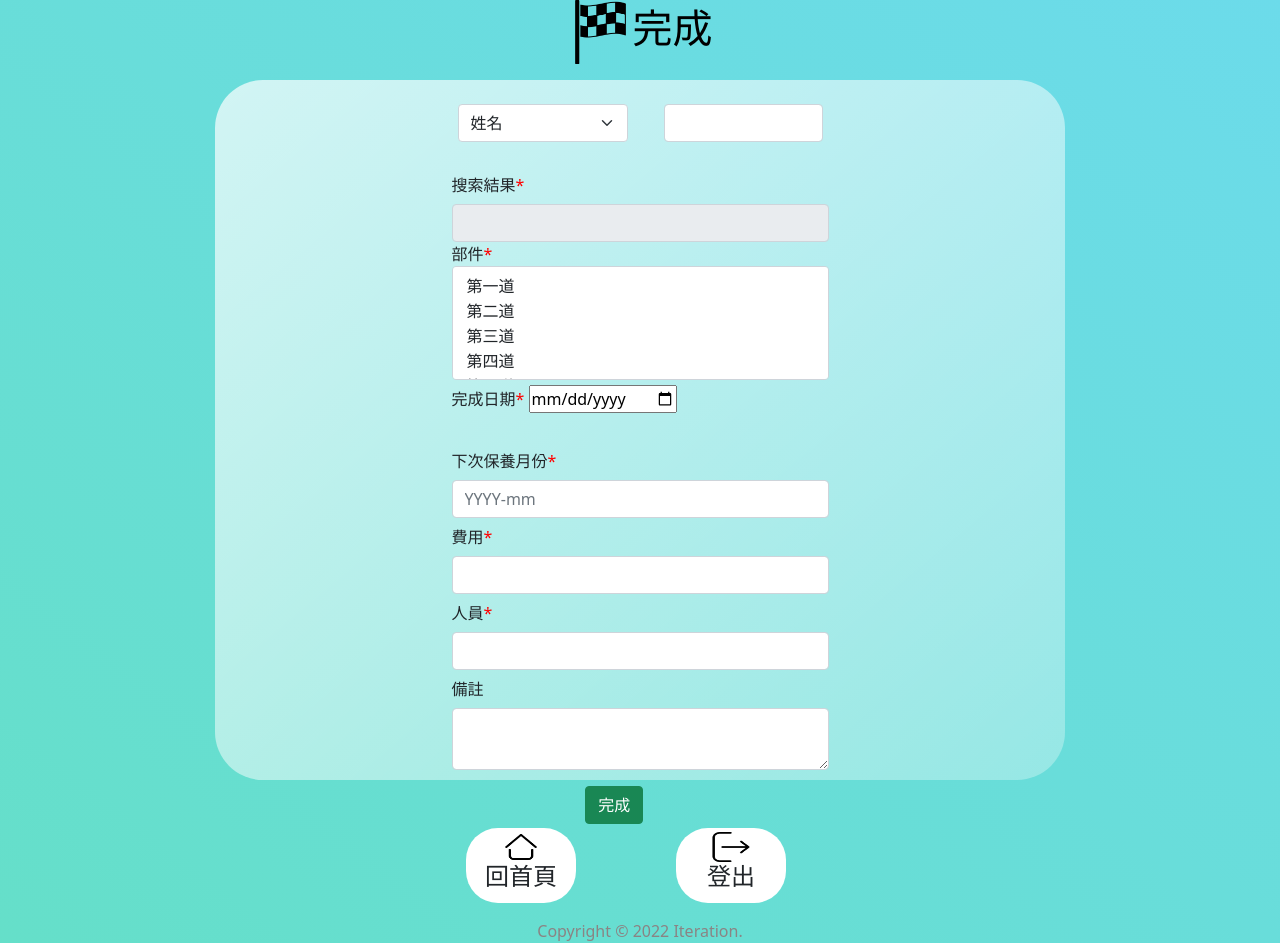
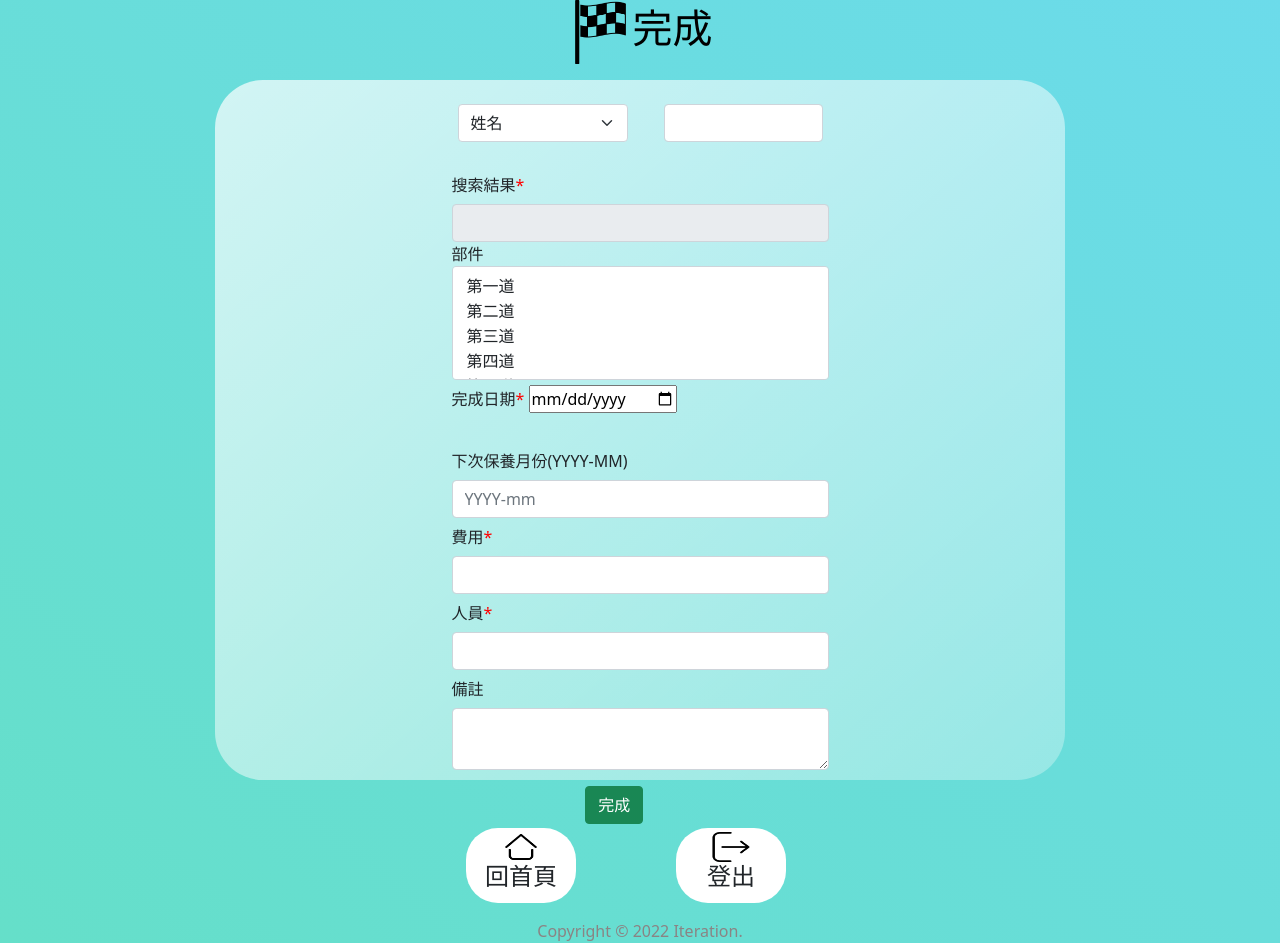
Before and after one commit to Timothychen00/linebot1, a Flask app: template Project/templates/finish.html in a window 1280 px wide. Shown: the part 49-992 px from the top of the page. Run offline with Flask 2, Linux system fonts and the light colour scheme; the template is opened without the code that fills it: values that come from a table or form of the project are taken from there, others are empty.

Commit message:
下次保養月份預定

```diff
--- a/Project/forms.py
+++ b/Project/forms.py
@@ -11,7 +11,7 @@ class FinishForm(FlaskForm):#used to finish the
     state=TextField("搜索結果",validators=[InputRequired(),AnyOf(['找到一個結果'],message='請先選擇正確的用戶')])
     component=SelectMultipleField("部件",choices=[("A",'第一道'),("B",'第二道'),("C",'第三道'),("D",'第四道'),("E",'第五道'),("F",'第六道')])
     finish_time=DateField('完成日期',validators=[InputRequired("請輸入完成日期")])
-    next_time=TextField('下次保養月份',validators=[InputRequired(),Regexp("\d\d\d\d-\d\d",message="請輸入 YYYY-mm 格式的月份")])
+    next_time=TextField('下次保養月份',validators=[Regexp("\d\d\d\d-\d\d",message="請輸入 YYYY-mm 格式的月份")])
     person=TextField('人員',validators=[InputRequired()])
     note=TextAreaField("備註")
     fee=TextField("費用")
--- a/Project/models.py
+++ b/Project/models.py
@@ -65,7 +65,8 @@ class DB_Model():
             if update_data[0]=='完成':
                 self.customers.update_one({key:value},{"$set":{"last-time":last}})
             self.customers.update_one({key:value},{"$set":{"logs":result}})
-            self.customers.update_one({key:value},{"$set":{"next-time":next_time}})
+            if next_time!='0000-00':
+                self.customers.update_one({key:value},{"$set":{"next-time":next_time}})
             print("update success")
 
         else:
--- a/Project/routes.py
+++ b/Project/routes.py
@@ -49,6 +49,8 @@ def finish():
     print('finish',form.finish_time.data)
     print('next',form.next_time.data)
     print('note',form.note.data)
+    if not form.next_time.data:
+        form.next_time.data='0000-00'
     if form.validate_on_submit():
         state=form.state.data
         key=form.key.data
--- a/Project/templates/finish.html
+++ b/Project/templates/finish.html
@@ -52,7 +52,7 @@
         </div>
         <div class="row justify-content-center">
             <div class="col-md-6 col-12">
-                {{form.component.label(class_='form-check-label')}}<span style='color:#FF0000!important'>*</span>
+                {{form.component.label(class_='form-check-label')}}
                 {{form.component(class_='form-select',multiple='multiple')}}
                 {% if form.component.errors %}
                     <ul>
@@ -85,7 +85,7 @@
         <div class="row justify-content-center">
             <div class="col-md-6 col-12">
                 <div>
-                    {{form.next_time.label(class_='col-form-label')}}<span style='color:#FF0000!important'>*</span>
+                    {{form.next_time.label(class_='col-form-label')}}(YYYY-MM)
                     {{form.next_time(class_='form-control',placeholder='YYYY-mm')}}
                 </div>
                 {% if form.next_time.errors %}
```
